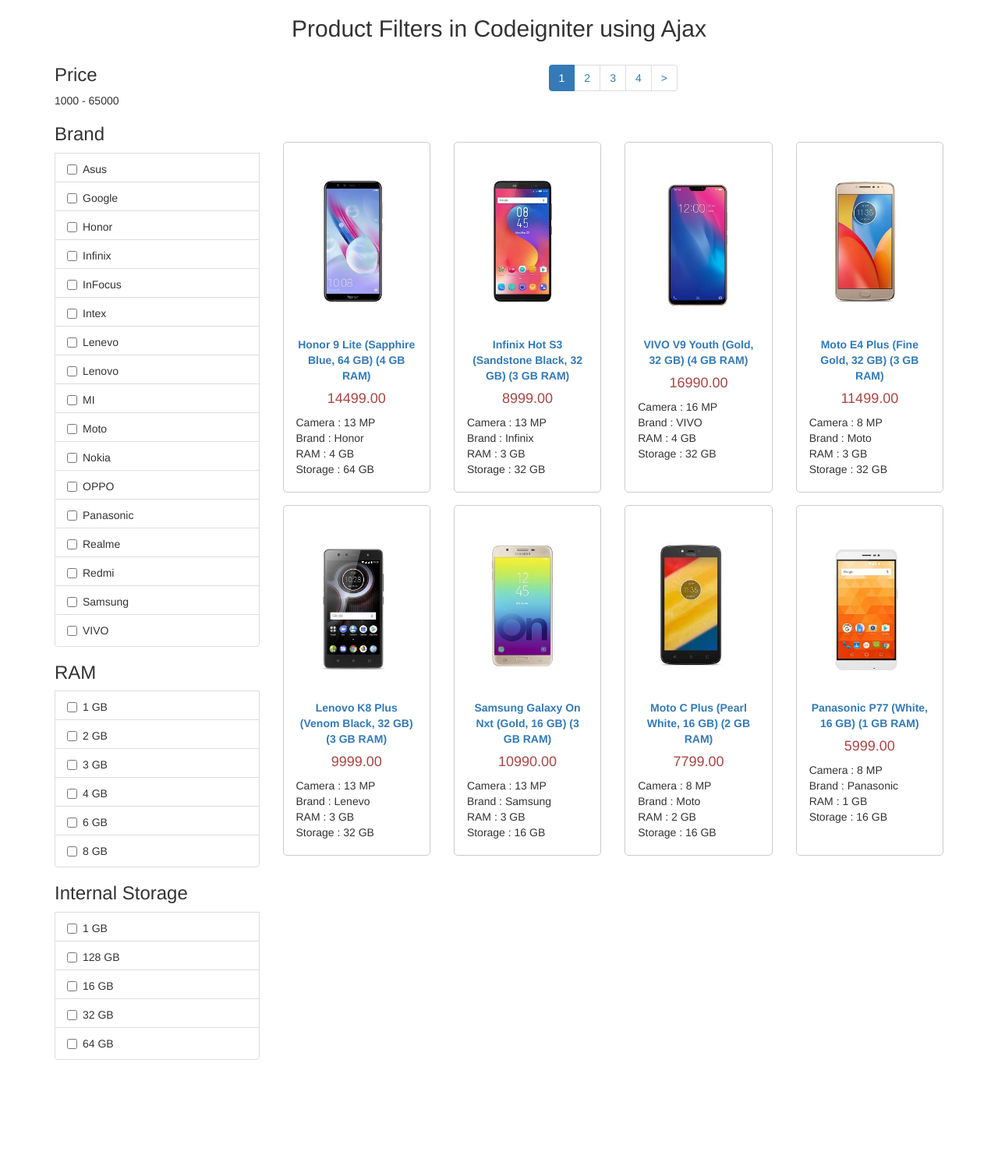
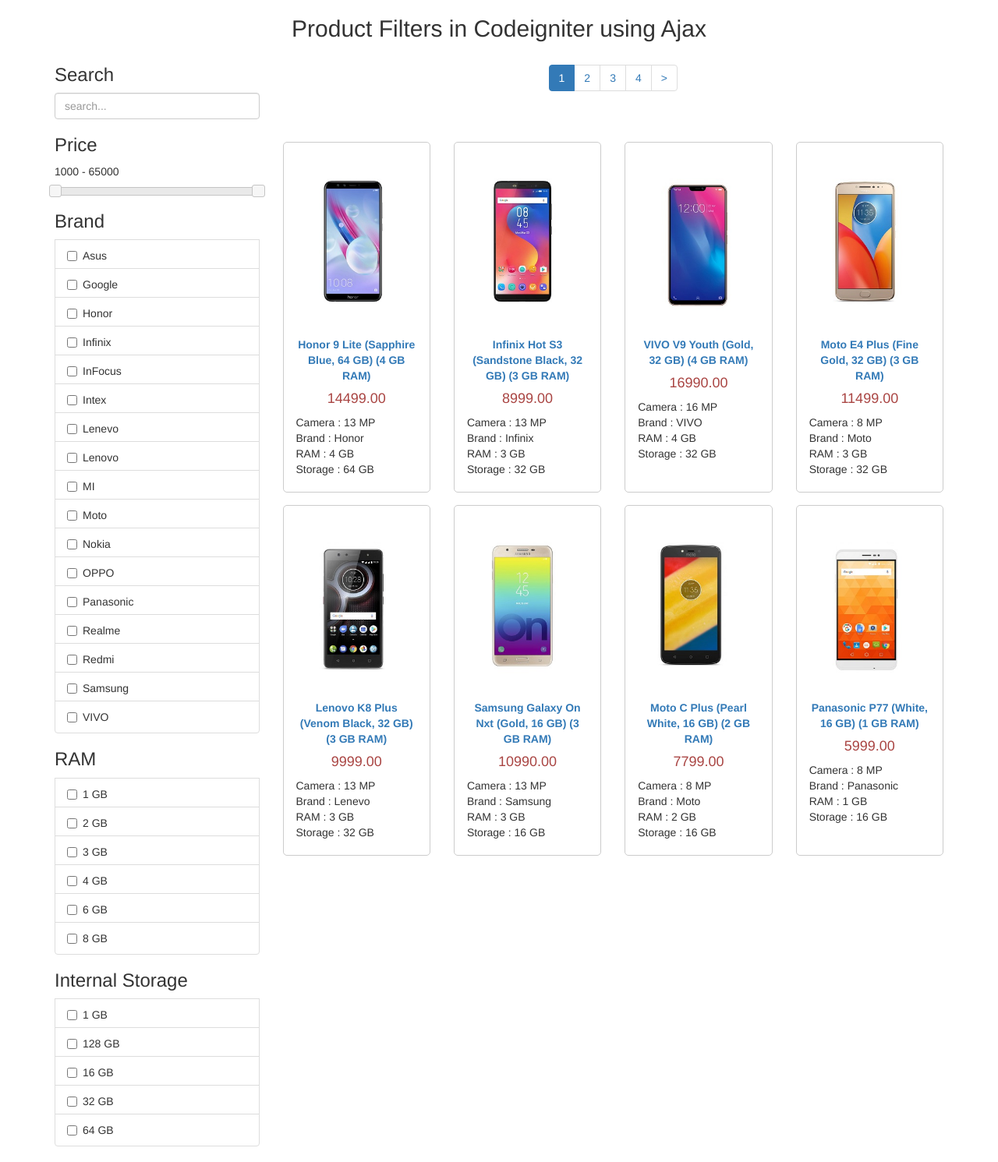
Before and after one commit to bailram/codeigniter-product-filter, a CodeIgniter app: page /codeigniter-product-filter/ in a window 1280 px wide. Shown: the whole page at 78% size. Before the commit the page ends 1360 px from the top, so only its background shows below. Run offline with CodeIgniter, Linux system fonts and the light colour scheme; data comes from the database, SQL or seed files in the repository; some libraries are stand-ins or nearby versions.

Commit message:
add search feature

```diff
--- a/application/controllers/Products.php
+++ b/application/controllers/Products.php
@@ -18,6 +18,7 @@ class Products extends CI_Controller {
 
     public function fetch_data()
     {
+        $keyword = $this->input->post('keyword');
         $minimum_price = $this->input->post('minimum_price');
         $maximum_price = $this->input->post('maximum_price');
         $brand = $this->input->post('brand');
@@ -26,7 +27,7 @@ class Products extends CI_Controller {
         $this->load->library('pagination');
         $config = array();
         $config["base_url"] = "#";
-		$config["total_rows"] = $this->product_model->count_all($minimum_price, $maximum_price, $brand, $ram, $storage);
+		$config["total_rows"] = $this->product_model->count_all($keyword, $minimum_price, $maximum_price, $brand, $ram, $storage);
         $config['per_page'] = 8;
         $config['uri_segment'] = 3;
         $config['use_page_numbers'] = TRUE;
@@ -55,6 +56,7 @@ class Products extends CI_Controller {
             'product_list' => $this->product_model->fetch_data(
                 $config["per_page"],
                 $start,
+                $keyword,
                 $minimum_price,
                 $maximum_price,
                 $brand,
--- a/application/models/Product_model.php
+++ b/application/models/Product_model.php
@@ -12,53 +12,49 @@ class Product_model extends CI_MODEL
         return $this->db->get();
     }
 
-    function make_query($minimum_price, $maximum_price, $brand, $ram, $storage)
+    function make_query($keyword, $minimum_price, $maximum_price, $brand, $ram, $storage)
     {
         $query = "
         SELECT * FROM Product
         WHERE product_status = '1'
         ";
 
+        if($keyword != "") {
+            $query .= " AND product_name LIKE '%".$keyword."%'";
+        }
+
         if(isset($minimum_price, $maximum_price) && !empty($minimum_price) && !empty($maximum_price)) {
-            $query .= "
-             AND product_price BETWEEN '".$minimum_price."' AND '".$maximum_price."'
-            ";
+            $query .= " AND product_price BETWEEN '".$minimum_price."' AND '".$maximum_price."'";
         }
 
         if(isset($brand)) {
             $brand_filter = implode("','", $brand);
-            $query .= "
-             AND product_brand IN('".$brand_filter."')
-            ";
+            $query .= " AND product_brand IN('".$brand_filter."')";
         }
 
         if(isset($ram)) {
             $ram_filter = implode("','", $ram);
-            $query .= "
-             AND product_ram IN('".$ram_filter."')
-            ";
+            $query .= " AND product_ram IN('".$ram_filter."')";
         }
 
         if(isset($storage)) {
             $storage_filter = implode("','", $storage);
-            $query .= "
-             AND product_storage IN('".$storage_filter."')
-            ";
+            $query .= " AND product_storage IN('".$storage_filter."')";
         }
 
         return $query;
     }
 
-    function count_all($minimum_price, $maximum_price, $brand, $ram, $storage)
+    function count_all($keyword, $minimum_price, $maximum_price, $brand, $ram, $storage)
     {
-        $query = $this->make_query($minimum_price, $maximum_price, $brand, $ram, $storage);
+        $query = $this->make_query($keyword, $minimum_price, $maximum_price, $brand, $ram, $storage);
         $data = $this->db->query($query);
         return $data->num_rows();
     }
 
-    function fetch_data($limit, $start, $minimum_price, $maximum_price, $brand, $ram, $storage)
+    function fetch_data($limit, $start, $keyword, $minimum_price, $maximum_price, $brand, $ram, $storage)
     {
-        $query = $this->make_query($minimum_price, $maximum_price, $brand, $ram, $storage);
+        $query = $this->make_query($keyword, $minimum_price, $maximum_price, $brand, $ram, $storage);
         $query .= ' LIMIT '.$start.', '.$limit;
 
         $data = $this->db->query($query);
--- a/application/views/product_view.php
+++ b/application/views/product_view.php
@@ -10,9 +10,8 @@
 
     <!-- Bootstrap Core CSS -->
     <link rel="stylesheet" href="https://maxcdn.bootstrapcdn.com/bootstrap/3.3.6/css/bootstrap.min.css">
-    <link href = "<?php echo base_url(); ?>asset/jquery-ui.css" rel = "stylesheet">
+    <link rel="stylesheet" href="//code.jquery.com/ui/1.12.1/themes/base/jquery-ui.css">
     <!-- Custom CSS -->
-    <link href="<?php echo base_url(); ?>asset/style.css" rel="stylesheet">
     <style>
         #loading {
             text-align: center;
@@ -31,6 +30,10 @@
         </div>
         <div class="row">
             <div class="col-md-3">
+                <div class="list-group">
+                    <h3>Search</h3>
+                    <input type="text" id="search" class="form-control" placeholder="search...">
+                </div>
                 <div class="list-group">
                     <h3>Price</h3>
                     <input type="hidden" id="hidden_minimum_price" value="0" />
@@ -101,10 +104,15 @@
     <script src="https://maxcdn.bootstrapcdn.com/bootstrap/3.3.6/js/bootstrap.min.js"></script>
     <script>
         $(document).ready(function () {
+            var timer
+            var delay = 600
+
             filter_data(1) // get all data and display page 1
+
             function filter_data(page) {
                 $('.filter_data').html("<div id='loading'></div>")
                 var action = 'fetch_data'
+                var keyword = $('#search').val()
                 var minimum_price = $('#hidden_minimum_price').val()
                 var maximum_price = $('#hidden_maximum_price').val()
                 var brand = get_filter('brand')
@@ -116,6 +124,7 @@
                     dataType: "JSON",
                     data: {
                         action: action,
+                        keyword: keyword,
                         minimum_price: minimum_price,
                         maximum_price: maximum_price,
                         brand: brand,
@@ -183,6 +192,13 @@
                     filter_data(1)
                 }
             })
+
+            $('#search').bind('input', function() {
+                window.clearTimeout(timer)
+                timer = window.setTimeout(function() {
+                    filter_data(1)
+                }, delay)
+            })
         })
     </script>
 </body>
```
Also changed, not shown: README.md, 1 other file.
